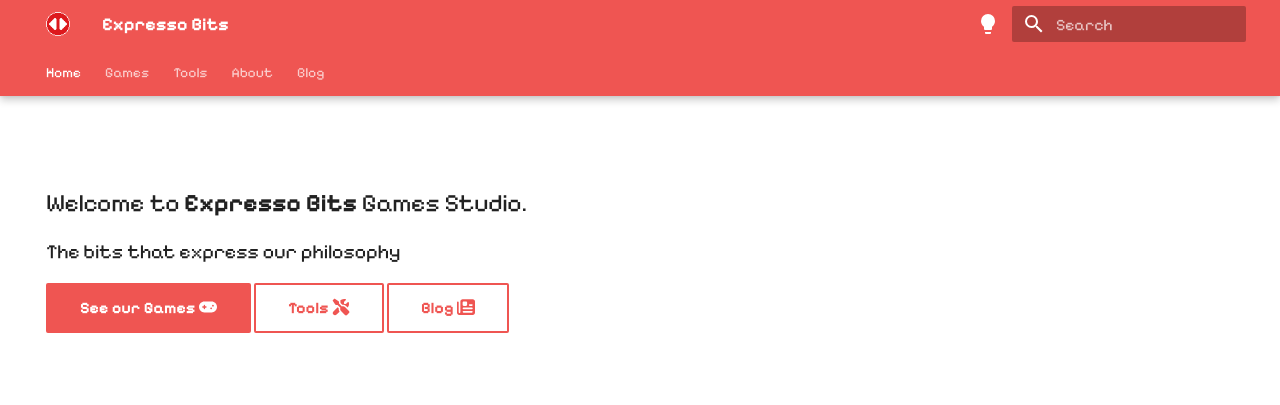
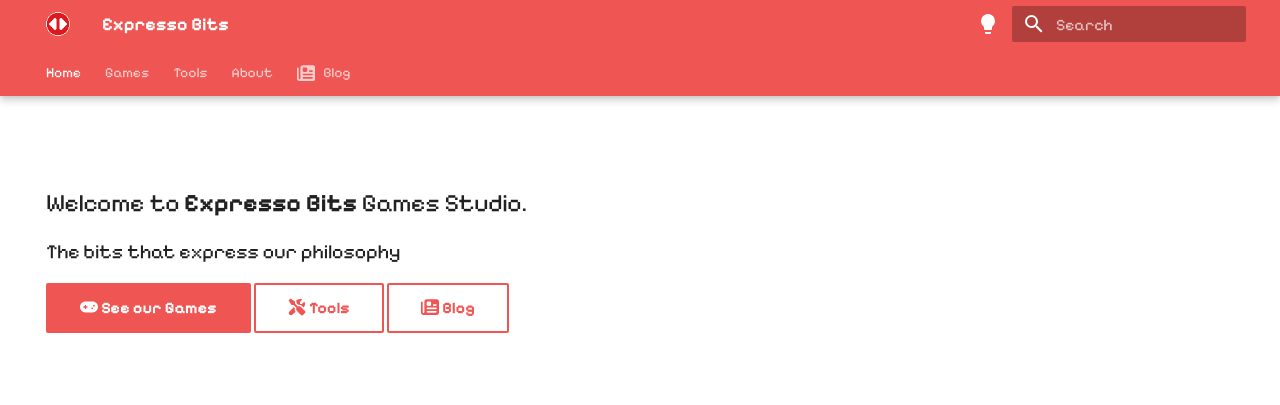
Before and after one commit to expressobits/expressobits.github.io, an MkDocs documentation site: the page built from docs/index.md, in a window 1280 px wide. Shown: the top 405 px of the page. Built offline with MkDocs 1.6.1 and Material for MkDocs 9.7.7, drawn with Linux system fonts in a browser that asks for light colours; some web fonts are replaced.

```diff
--- a/docs/index.md
+++ b/docs/index.md
@@ -7,6 +7,6 @@ hide:
 ## Welcome to **Expresso Bits** Games Studio.
 ### The bits that express our philosophy
 
-[See our Games :fontawesome-solid-gamepad: ](games.md){ .md-button .md-button--primary }
-[Tools :fontawesome-solid-screwdriver-wrench: ](tools.md){ .md-button }
-[Blog :fontawesome-solid-newspaper:](blog/index.md){ .md-button }
+[:fontawesome-solid-gamepad: See our Games](games.md){ .md-button .md-button--primary }
+[:fontawesome-solid-screwdriver-wrench: Tools](tools.md){ .md-button }
+[:fontawesome-solid-newspaper: Blog](blog/index.md){ .md-button }
```
Also changed, not shown: docs/blog/index.md (+4 -0 lines), docs/games.md (+1 -1 lines), docs/tools.md (+1 -1 lines).
